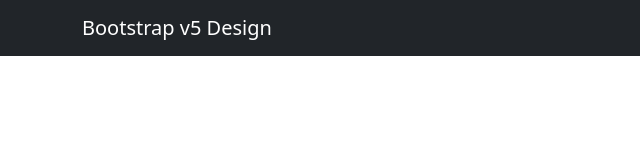
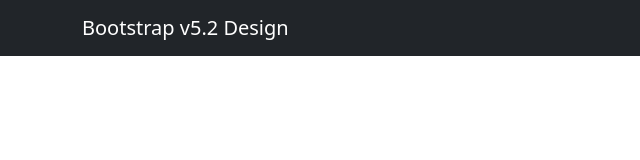
Before and after one commit to mohammad-kawach/Bootstrap-v5.2-Design, a plain HTML site: page index.html in a window 1280 px wide. Shown: the full height of the page, 0-640 px from the left. Drawn offline with Linux system fonts and the light colour scheme.

Commit message:
simple change

```diff
--- a/index.html
+++ b/index.html
@@ -14,7 +14,7 @@
   <body>
     <div class="navbar navbar-expand-md bg-dark navbar-dark text-white">
       <div class="container">
-        <a href="#" class="navbar-brand">Bootstrap v5 Design</a>
+        <a href="#" class="navbar-brand">Bootstrap v5.2 Design</a>
         <button class="navbar-toggler" type="button" data-bs-toggle="collapse" data-bs-target="#mainmenu">
           <span class="navbar-toggler-icon"></span>
         </button>
```
